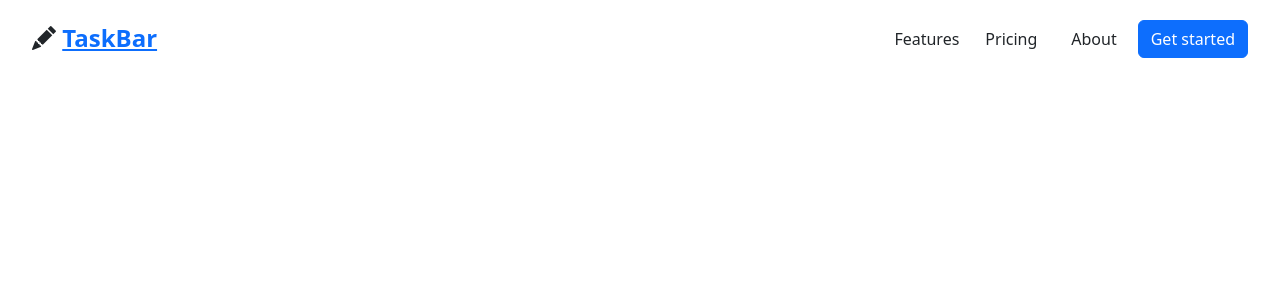
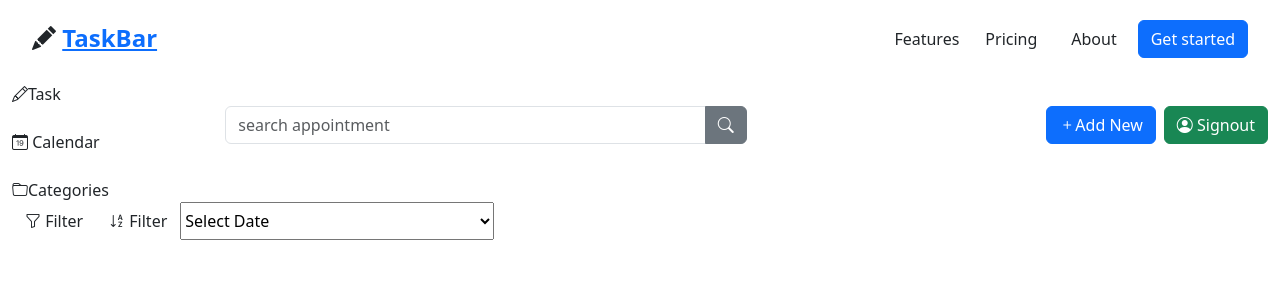
Before and after one commit to juhibhagat/TO--do-application, a React (Vite) app in the folder to-do/: page /dashboard in a window 1280 px wide. Shown: the top 300 px of the page. Built offline with nearby package versions, Linux system fonts and the light colour scheme.

Commit message:
i created dashboard

```diff
--- a/to-do/src/App.jsx
+++ b/to-do/src/App.jsx
@@ -1,4 +1,6 @@
-import { ToDoIndex } from "./to-do1/todo-index"
+import { ToDoDashboard } from "./to-do1/todo-dashbord.jsx"
+import { ToDoIndex } from "./to-do1/todo-index.jsx"
+
 
 
 
@@ -7,7 +9,7 @@ function App() {
 
   return (
     <>
-      <ToDoIndex/>
+    <ToDoIndex/>
     </>
   )
 }
--- /dev/null
+++ b/to-do/src/to-do1/todo-dashbord.jsx
@@ -0,0 +1,43 @@
+export function ToDoDashboard(){
+    return(
+        <div className="continer-fluid">
+            <div className="row">
+                <div className="col-2">
+                    <nav>
+                        <div className="bi bi-pencil">Task</div>
+                        <div className="bi bi-calendar-date my-4"> Calendar</div>
+                        <div className="bi bi-folder">Categories</div>
+                    </nav>
+
+                </div>
+                <div className="col-10 mt-4 ">
+                     <div className="d-flex justify-content-between align-content-center">
+                        <div className="w-50">
+                            <div className="input-group">
+                            <input type="text" className="form-control" placeholder="search appointment" />
+                             <button className="btn btn-secondary  bi bi-search"></button>
+                        </div>
+                        </div>
+                        <div>
+                             <button className="btn btn-primary bi bi-plus mx-2">Add New</button>
+                              <button className="btn btn-success bi bi-person-circle"> Signout</button>
+                        </div>
+                     </div>
+                </div>
+                <div role="filter mx-3 bg-light">
+                    <div className="d-flex justify-content-baseline align-content-center">
+                   <button className="btn bi bi-funnel"> Filter</button>
+                    <button className="btn bi bi-sort-alpha-down"> Filter</button>
+                    <select className="from-select w-25">
+                       <option>Select Date</option>
+                    </select>
+                    </div>
+
+                </div>
+
+            </div>
+
+
+        </div>
+    )
+}
--- a/to-do/src/to-do1/todo-index.jsx
+++ b/to-do/src/to-do1/todo-index.jsx
@@ -1,6 +1,8 @@
 import { BrowserRouter,Route,Routes ,Link } from 'react-router-dom'
 import { ToDoHome } from './todo-home'
 import { ToDoRegister } from './todo-register'
+import { ToDoDashboard } from './todo-dashbord.jsx'
+
 
 
 export function ToDoIndex() {
@@ -19,7 +21,8 @@ export function ToDoIndex() {
                 <section className='mt-2'>
                     <Routes>
                         <Route path="/" element={<ToDoHome/>} />
-                        <Route path="/register" element={<ToDoRegister/>} />
+                        <Route path="register" element={<ToDoRegister/>} />
+                        <Route path="dashboard" element={<ToDoDashboard/>}/>
                     </Routes>
                 </section>
 
```
Also changed, not shown: to-do/src/to-do1/todo-dashboARD.JSX (deleted, +0 -7 lines).
